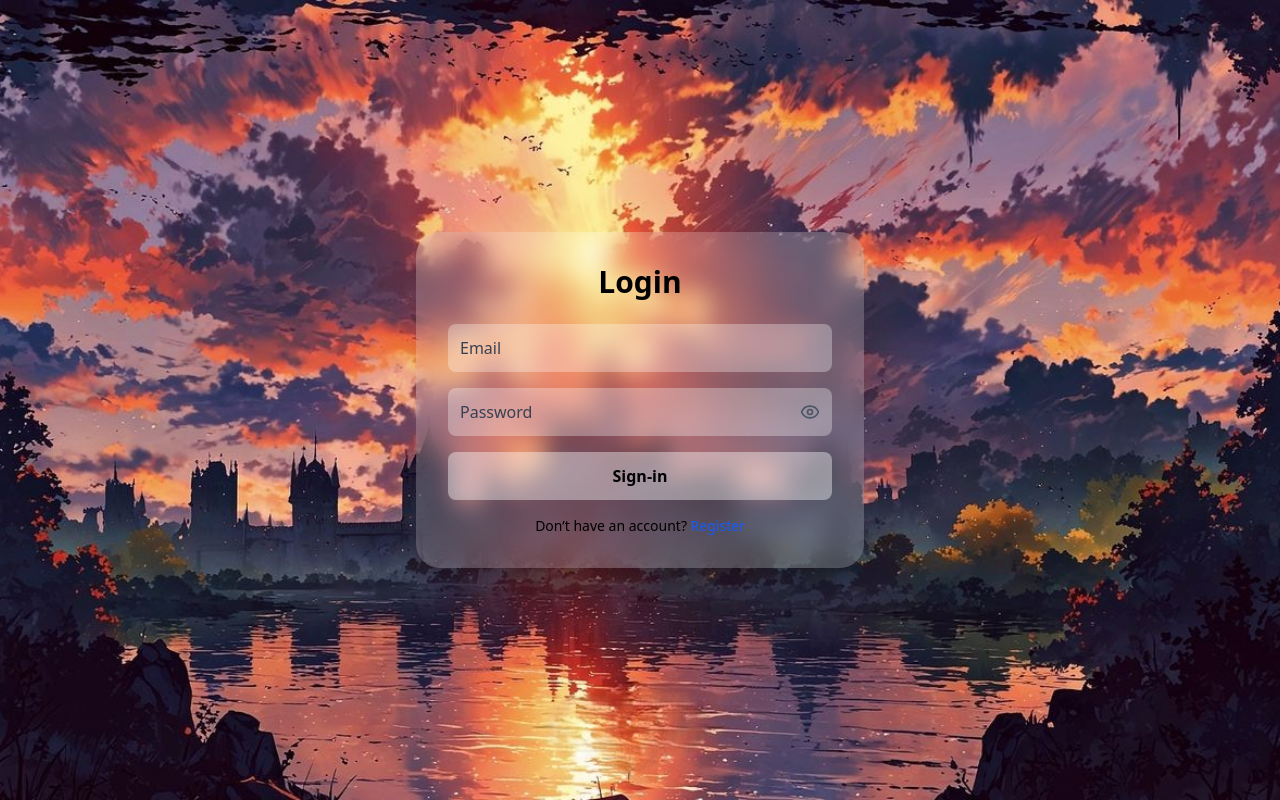
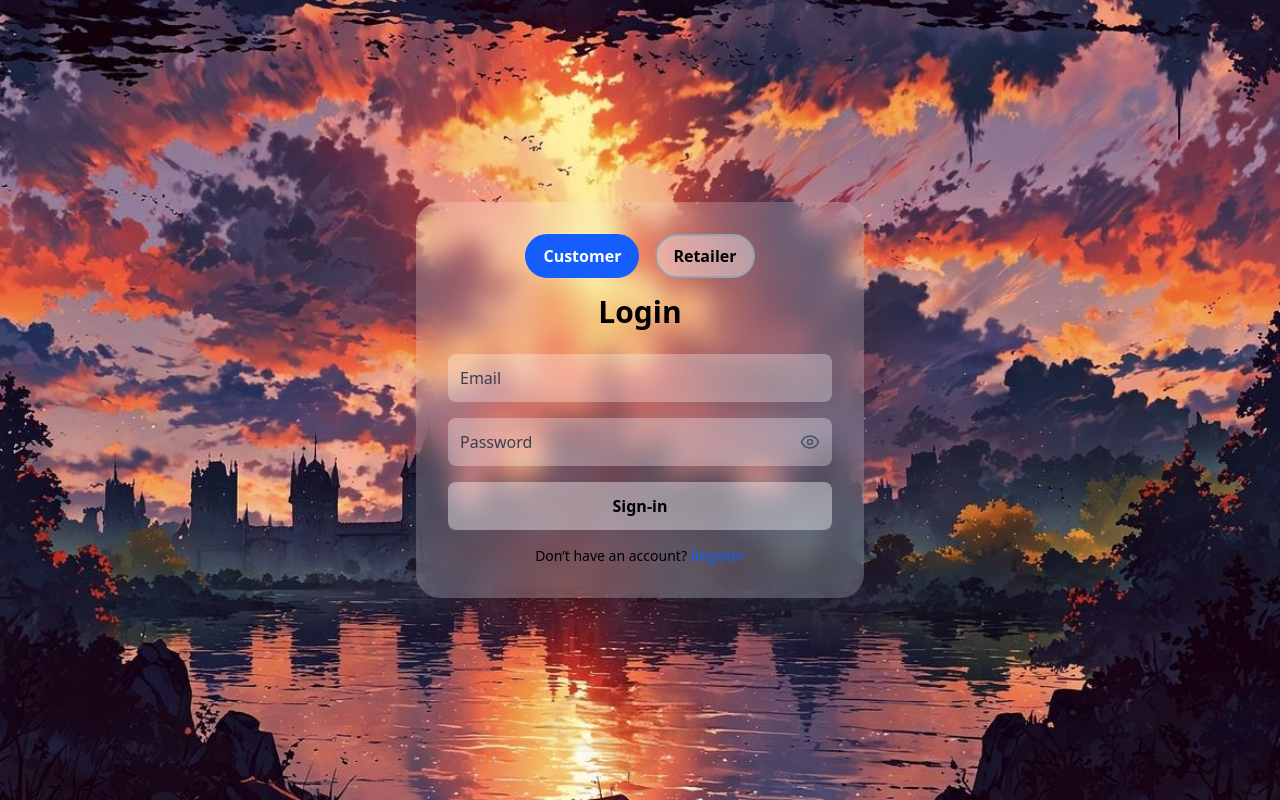
Before and after one commit to Agiless/KPR-Hackathon, a React (Vite) app in the folder app/: page / in a window 1280 px wide. Built offline with nearby package versions, Linux system fonts and the light colour scheme.

Commit message:
Update LoginPage.jsx

```diff
--- a/app/src/pages/LoginPage.jsx
+++ b/app/src/pages/LoginPage.jsx
@@ -6,6 +6,7 @@ function LoginPage() {
   const navigate = useNavigate();
   const [formData, setFormData] = useState({ email: "", password: "" });
   const [showPassword, setShowPassword] = useState(false);
+  const [loginType, setLoginType] = useState("customer"); // 'customer' or 'retailer'
 
   const handleChange = (e) => {
     const { name, value } = e.target;
@@ -34,6 +35,22 @@ function LoginPage() {
       style={{ backgroundImage: "url('/image1.jpeg')" }}
     >
       <div className="bg-white/20 backdrop-blur-md p-8 rounded-3xl shadow-xl w-full max-w-md mx-4">
+        <div className="flex justify-center mb-4 gap-4">
+          <button
+            type="button"
+            onClick={() => setLoginType('customer')}
+            className={`px-4 py-2 rounded-full font-semibold transition border-2 ${loginType === 'customer' ? 'bg-blue-600 text-white border-blue-600' : 'bg-white/40 text-black border-gray-400'}`}
+          >
+            Customer
+          </button>
+          <button
+            type="button"
+            onClick={() => setLoginType('retailer')}
+            className={`px-4 py-2 rounded-full font-semibold transition border-2 ${loginType === 'retailer' ? 'bg-blue-600 text-white border-blue-600' : 'bg-white/40 text-black border-gray-400'}`}
+          >
+            Retailer
+          </button>
+        </div>
         <h1 className="text-3xl font-bold text-center text-black mb-6">Login</h1>
         <form onSubmit={handleSubmit} className="space-y-4">
           {/* Email */}
```
